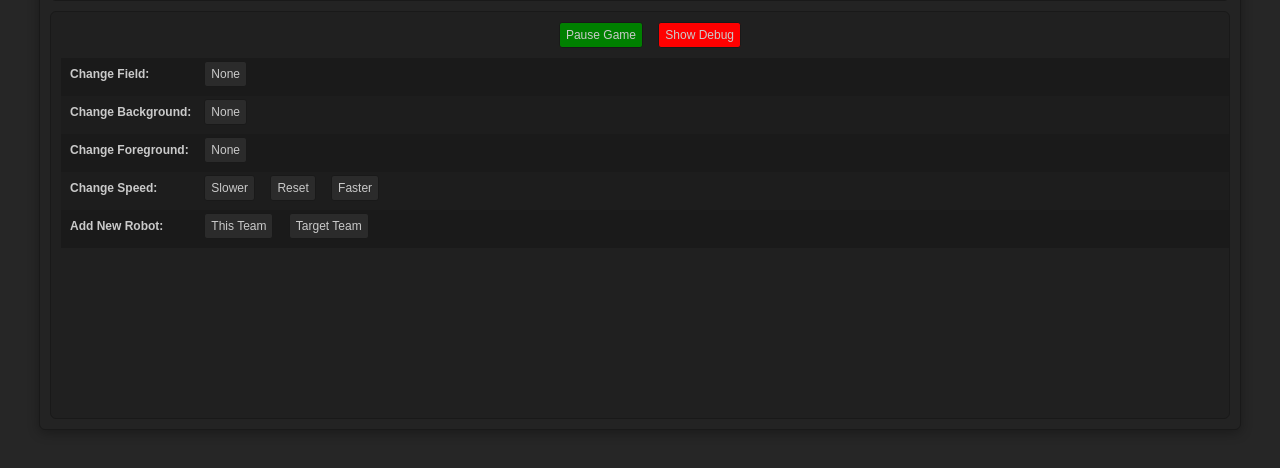
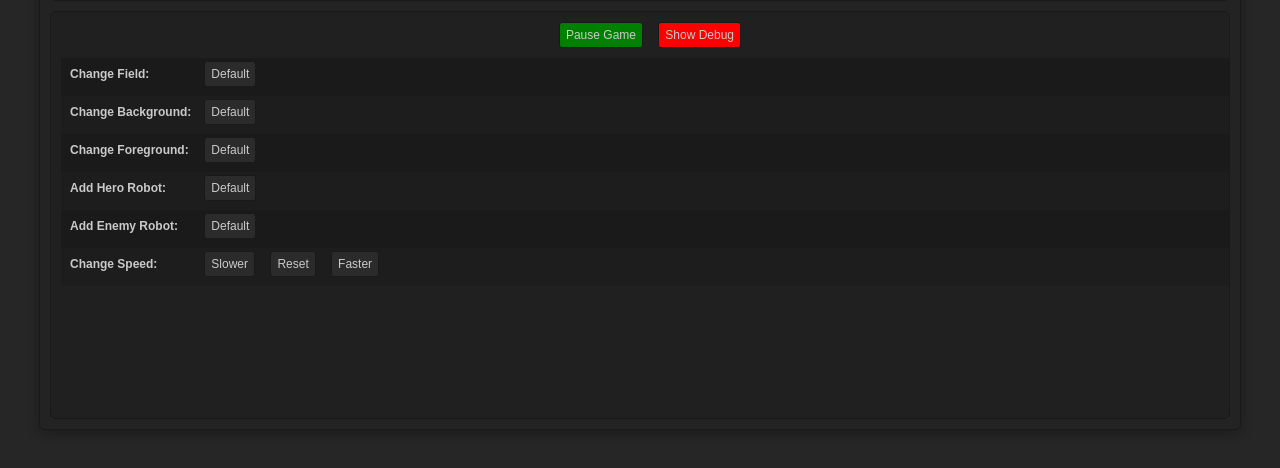
Before and after one commit to AdrianMarceau/canvas-game-test, a PHP site: page / in a window 1280 px wide. Shown: the part 332-800 px from the top of the page. Run offline with PHP 8.4, Linux system fonts and the light colour scheme.

Commit message:
Updated demo index's debug menu with more options.

```diff
--- a/index.php
+++ b/index.php
@@ -39,9 +39,18 @@ require('canvasGame/config.php');
                     </div>
                     <?
 
+                    // Define the teams we should display as options
+                    $debug_teams = array();
+                    $debug_teams['thisTeam'] = 'Hero';
+                    $debug_teams['targetTeam'] = 'Enemy';
+
                     // Define the fields we should display as options
                     $debug_fields = array();
-                    $debug_fields['default'] = 'None';
+                    $debug_fields['default'] = 'Default';
+
+                    // Define the robots we should display as options
+                    $debug_robots = array();
+                    $debug_robots['default'] = 'Default';
 
                     ?>
                     <div style="text-align: left; overflow: hidden;">
@@ -63,21 +72,28 @@ require('canvasGame/config.php');
                                 <a class="button" onclick="javascript:canvasGame.changeFieldForeground('<?= $field_token ?>');"><?= $field_name ?></a>
                             <? } ?>
                         </div>
+                        <? $team_key = 0; foreach ($debug_teams as $team_token => $team_name) { ?>
+                            <div style="background-color: rgba(0, 0, 0, <?= $team_key % 2 == 0 ? 0.1 : 0.2 ?>); padding: 3px 9px;">
+                                <strong style="display: inline-block; min-width: 125px;">Add <?= $team_name ?> Robot:</strong>
+                                <? foreach ($debug_robots as $robot_token => $robot_name) { ?>
+                                    <a class="button" onclick="javascript:
+                                        canvasGame.loadBattleRobot('<?= $team_token ?>',
+                                            canvasGame.battleRobots['<?= $team_token ?>'].length,
+                                            '<?= $robot_token ?>',
+                                            canvasGame.findFirstEmptyCell('<?= $team_token ?>'),
+                                            '<?= $team_key % 2 == 0 ? 'left' : 'right' ?>'
+                                            );
+                                        "><?= $robot_name ?></a>
+                                <? } ?>
+                            </div>
+                        <? $team_key++; } ?>
                         <div style="background-color: rgba(0, 0, 0, 0.1); padding: 3px 9px;">
                             <strong style="display: inline-block; min-width: 125px;">Change Speed:</strong>
                             <a class="button" onclick="javascript:canvasGame.makeGameSlower();">Slower</a>
                             <a class="button" onclick="javascript:canvasGame.resetGameSpeed();">Reset</a>
                             <a class="button" onclick="javascript:canvasGame.makeGameFaster();">Faster</a>
                         </div>
-                        <div style="background-color: rgba(0, 0, 0, 0.2); padding: 3px 9px;">
-                            <strong style="display: inline-block; min-width: 125px;">Add New Robot:</strong>
-                            <a class="button" onclick="javascript:
-                                canvasGame.loadBattleRobot('thisTeam', canvasGame.battleRobots.thisTeam.length, 'default', canvasGame.findFirstEmptyCell('thisTeam'), 'left');
-                                ">This Team</a>
-                            <a class="button" onclick="javascript:
-                                canvasGame.loadBattleRobot('targetTeam', canvasGame.battleRobots.targetTeam.length, 'default', canvasGame.findFirstEmptyCell('targetTeam'), 'right');
-                                ">Target Team</a>
-                        </div>
+
                     </div>
                 </div>
             </div>
@@ -106,16 +122,12 @@ require('canvasGame/config.php');
 
         // Define default hero robots for the game
         battleConfig.baseBattleRobots.thisTeam = [
-            ['default', 'C2'],
-            ['default', 'B1'],
-            ['default', 'B3']
+            ['default', 'B2'],
             ];
 
         // Define default enemy robots for the game
         battleConfig.baseBattleRobots.targetTeam = [
-            ['default', 'C2'],
-            ['default', 'B1'],
-            ['default', 'B3']
+            ['default', 'B2'],
             ];
 
     </script>
```
